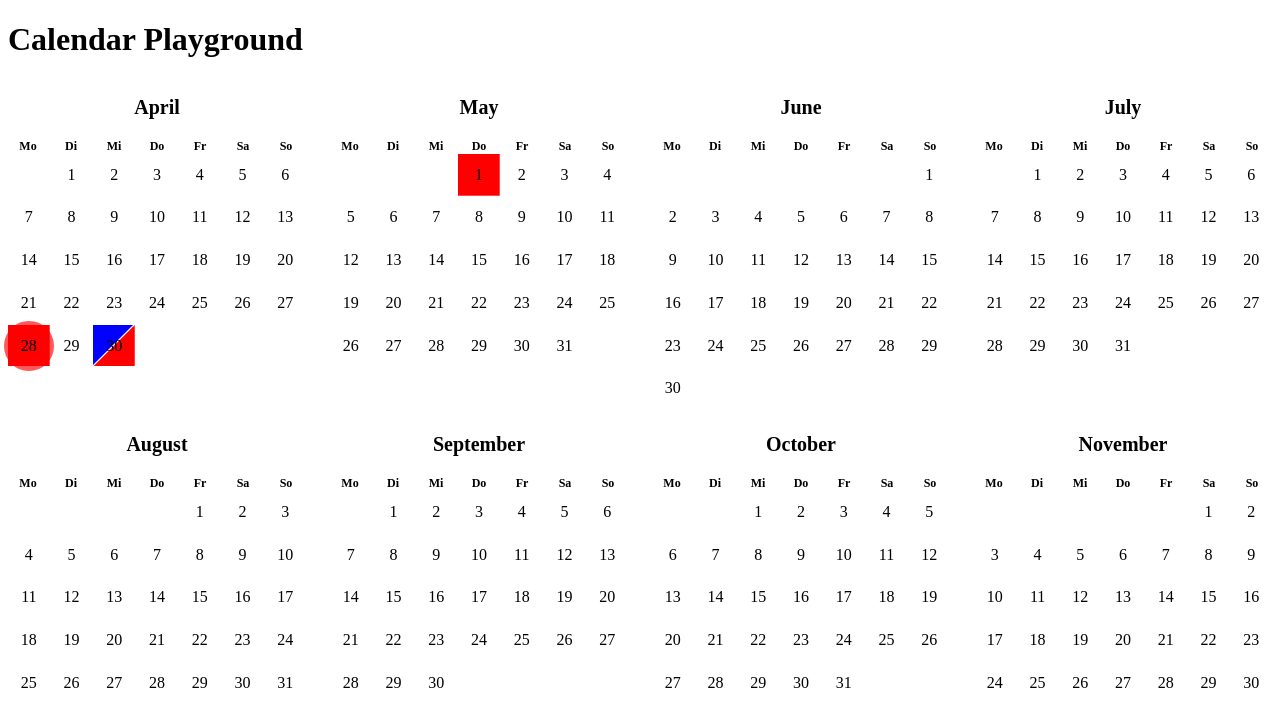
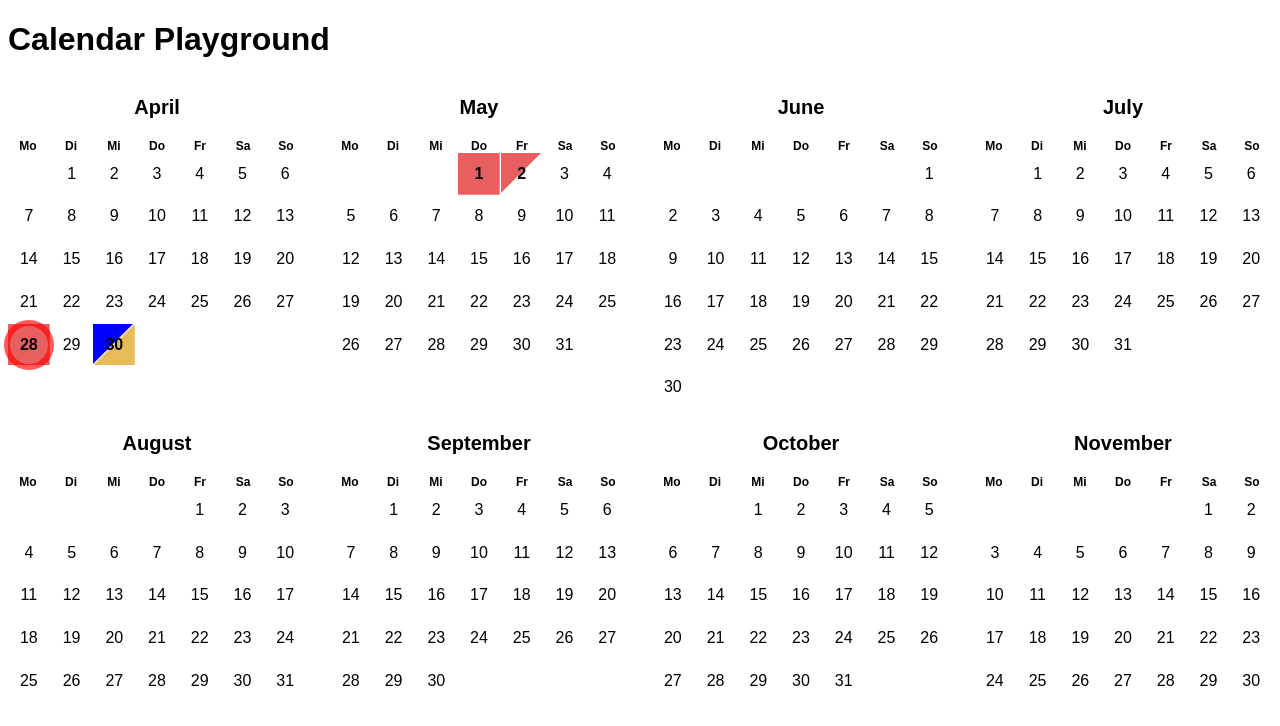
Before and after one commit to heimv-ch/heimv-calendar, a React (Vite) app: page / in a window 1280 px wide. Shown: the top 726 px of the page. Built offline with nearby package versions, Linux system fonts and the light colour scheme.

Commit message:
feat: allow calendar interactions

```diff
--- a/biome.json
+++ b/biome.json
@@ -20,7 +20,10 @@
 	"linter": {
 		"enabled": true,
 		"rules": {
-			"recommended": true
+			"recommended": true,
+			"a11y": {
+				"useButtonType": "off"
+			}
 		}
 	},
 	"javascript": {
--- a/src/App.tsx
+++ b/src/App.tsx
@@ -18,14 +18,20 @@ function App() {
 			<Calendar
 				occupancies={
 					new Map([
-						[today, { allDay: { key: "alkdfjlkf", color: "red" } }],
+						[today, { allDay: { key: "alkdfjlkf" } }],
 						[
 							plus2,
-							{ forenoon: { key: "sakjfklösfjsal", color: "blue" }, afternoon: { key: "asldkjfdflk", color: "red" } },
+							{
+								forenoon: { key: "sakjfklösfjsal", color: "blue" },
+								afternoon: { key: "asldkjfdflk", color: "#e8bc56" },
+							},
 						],
-						[plus3, { allDay: { key: "alkdfjlkf", color: "red" } }],
+						[plus3, { allDay: { key: "alkdfjlkf" } }],
+						[plus4, { forenoon: { key: "alkdfjlkf" } }],
 					])
 				}
+				onOccupancyClick={console.log}
+				onDateClick={console.log}
 			/>
 		</>
 	);
--- a/src/components/Calendar.tsx
+++ b/src/components/Calendar.tsx
@@ -1,15 +1,23 @@
 import { addMonths, eachMonthOfInterval, formatISO } from "date-fns";
-import type { OccupancySlot } from "../model/occupancy";
+import type { Occupancy, OccupancySlot } from "../model/occupancy";
 import { CalendarMonth } from "./CalendarMonth";
 import { defaults } from "../config";
 
 export type CalendarProps = {
 	currentDate?: Date;
 	occupancies?: Map<string, OccupancySlot>;
+	onDateClick?: (date: Date) => void;
+	onOccupancyClick?: (occupancy: Occupancy) => void;
 	visibleMonth?: number;
 };
 
-export function Calendar({ currentDate = new Date(), visibleMonth, occupancies }: CalendarProps) {
+export function Calendar({
+	currentDate = new Date(),
+	visibleMonth,
+	occupancies,
+	onDateClick,
+	onOccupancyClick,
+}: CalendarProps) {
 	return (
 		<div className="calendar">
 			<div className="months-calendar">
@@ -19,7 +27,15 @@ export function Calendar({ currentDate = new Date(), visibleMonth, occupancies }
 						end: addMonths(currentDate, (visibleMonth ?? defaults.visibleMonths) - 1),
 					}).map((date) => {
 						const dateString = formatISO(date, { representation: "date" });
-						return <CalendarMonth occupancies={occupancies} dateString={dateString} key={dateString} />;
+						return (
+							<CalendarMonth
+								occupancies={occupancies}
+								dateString={dateString}
+								key={dateString}
+								onDateClick={onDateClick}
+								onOccupancyClick={onOccupancyClick}
+							/>
+						);
 					})}
 				</div>
 			</div>
--- a/src/components/CalendarDate.tsx
+++ b/src/components/CalendarDate.tsx
@@ -23,19 +23,23 @@ export function CalendarDate(props: CalendarDateProps) {
 
 	const isToday = isSameDay(date, new Date());
 
-	const classNames = ["occupancy-calendar-date", "has-occupancies"].filter((className) => className).join(" ");
-
 	return (
-		<time className={["date", ...(isToday ? ["today"] : [])].join(" ")} dateTime={dateString}>
-			<a className="date-action" href={href} onClick={() => onClick?.(date)}>
-				{getDate(date)}
+		<div
+			className={["date", ...(isToday ? ["today"] : []), ...(props.occupancySlot ? ["has-occupancies"] : [])].join(" ")}
+		>
+			<a href={href} onClick={() => onClick?.(date)}>
+				<time dateTime={dateString}>{getDate(date)}</time>
 			</a>
-			<div className={classNames}>
+			{props.occupancySlot && (
 				<svg viewBox="0 0 48 48" preserveAspectRatio="xMidYMid meet">
 					<title>Occupancy</title>
 					{allDay ? (
+						// biome-ignore lint/a11y/useKeyWithClickEvents: <explanation>
 						<rect
-							onKeyUp={() => onClickOccupancy?.(allDay)}
+							onClick={(e) => {
+								e.stopPropagation();
+								onClickOccupancy?.(allDay);
+							}}
 							className="occupancy-slot"
 							y="0"
 							x="0"
@@ -46,16 +50,24 @@ export function CalendarDate(props: CalendarDateProps) {
 					) : (
 						<>
 							{forenoon && (
+								// biome-ignore lint/a11y/useKeyWithClickEvents: <explanation>
 								<polygon
-									onKeyUp={() => onClickOccupancy?.(forenoon)}
+									onClick={(e) => {
+										e.stopPropagation();
+										onClickOccupancy?.(forenoon);
+									}}
 									className="occupancy-slot"
 									points="0,0 0,46 46,0"
 									fill={forenoon.color ?? defaults.color}
 								/>
 							)}
 							{afternoon && (
+								// biome-ignore lint/a11y/useKeyWithClickEvents: <explanation>
 								<polygon
-									onKeyUp={() => onClickOccupancy?.(afternoon)}
+									onClick={(e) => {
+										e.stopPropagation();
+										onClickOccupancy?.(afternoon);
+									}}
 									className="occupancy-slot"
 									points="48,0 48,48 0,48"
 									fill={afternoon.color ?? defaults.color}
@@ -64,7 +76,7 @@ export function CalendarDate(props: CalendarDateProps) {
 						</>
 					)}
 				</svg>
-			</div>
-		</time>
+			)}
+		</div>
 	);
 }
--- a/src/components/CalendarMonth.tsx
+++ b/src/components/CalendarMonth.tsx
@@ -1,16 +1,18 @@
 import { eachDayOfInterval, endOfMonth, format, formatISO, getDay, parseISO, startOfMonth } from "date-fns";
 import { CalendarDate } from "./CalendarDate";
-import type { OccupancySlot } from "../model/occupancy";
+import type { Occupancy, OccupancySlot } from "../model/occupancy";
 
 interface CalendarMonthProps {
 	dateString: string;
 	occupancies?: Map<string, OccupancySlot>;
+	onDateClick?: (date: Date) => void;
+	onOccupancyClick?: (occupancy: Occupancy) => void;
 }
 
 // Handle localization
 const weekdayShortNames = ["Mo", "Di", "Mi", "Do", "Fr", "Sa", "So"] as const;
 
-export function CalendarMonth({ dateString, occupancies }: CalendarMonthProps) {
+export function CalendarMonth({ dateString, occupancies, onDateClick, onOccupancyClick }: CalendarMonthProps) {
 	const date = startOfMonth(parseISO(dateString));
 	const monthStartsAfter = (getDay(date) + 6) % 7;
 
@@ -31,7 +33,15 @@ export function CalendarMonth({ dateString, occupancies }: CalendarMonthProps) {
 				{eachDayOfInterval({ start: date, end: endOfMonth(date) }).map((date) => {
 					const dateString = formatISO(date, { representation: "date" });
 
-					return <CalendarDate occupancySlot={occupancies?.get(dateString)} dateString={dateString} key={dateString} />;
+					return (
+						<CalendarDate
+							occupancySlot={occupancies?.get(dateString)}
+							dateString={dateString}
+							onClick={onDateClick}
+							onClickOccupancy={onOccupancyClick}
+							key={dateString}
+						/>
+					);
 				})}
 			</div>
 		</div>
--- a/src/config.ts
+++ b/src/config.ts
@@ -1,4 +1,4 @@
 export const defaults = {
     visibleMonths: 8,
-    color: 'red'
+    color: '#e85f5f'
 }
--- a/src/index.css
+++ b/src/index.css
@@ -1,3 +1,7 @@
+body {
+	font-family: sans-serif;
+}
+
 @keyframes fadein {
 	from {
 		opacity: 0;
@@ -11,6 +15,12 @@
 .calendar {
 	position: relative;
 	container: calendar / inline-size;
+
+	button {
+		border: none;
+		outline: none;
+		background: none;
+	}
 
 	.calendar-nav {
 		display: flex;
@@ -152,8 +162,6 @@
 
 		.date {
 			position: relative;
-			display: grid;
-			place-content: center;
 			aspect-ratio: 1 / 1;
 			padding: 0;
 		}
@@ -190,26 +198,25 @@
 		}
 	}
 
-	.date-action {
-		background: transparent;
-		border: none;
-		display: block;
-		width: 100%;
+	.date {
+		a {
+			display: grid;
 			height: 100%;
-		padding: 0;
-		color: black;
-		position: relative;
+			place-content: center;
 			cursor: pointer;
+
+			time {
+				pointer-events: none;
 				z-index: 2;
+			}
+
+			&:hover {
+				background-color: rgba(0, 0, 0, 0.1);
+			}
 
 			&.highlighted {
 				/* outline: 1px solid $primary;
       background-color: $primary; */
-
-			.label {
-				font-weight: bold;
-				color: white;
-			}
 
 				.occupancy-calendar-date svg {
 					opacity: 0.7;
@@ -226,24 +233,24 @@
 			}
 		}
 
-	.occupancy-calendar-date {
 		svg polygon:hover,
 		svg rect:hover {
 			opacity: 0.7;
 		}
 
-		&.has-occupancies .label {
+		&.has-occupancies {
 			font-weight: bold;
 		}
-
 		svg {
 			cursor: pointer;
 			overflow: clip;
 			position: absolute;
 			inset: 0;
+			pointer-events: none;
 
 			rect,
 			polygon {
+				pointer-events: auto;
 				animation: fadein 500ms;
 			}
 
```
Lines whose indentation alone changed are shown as unchanged.
